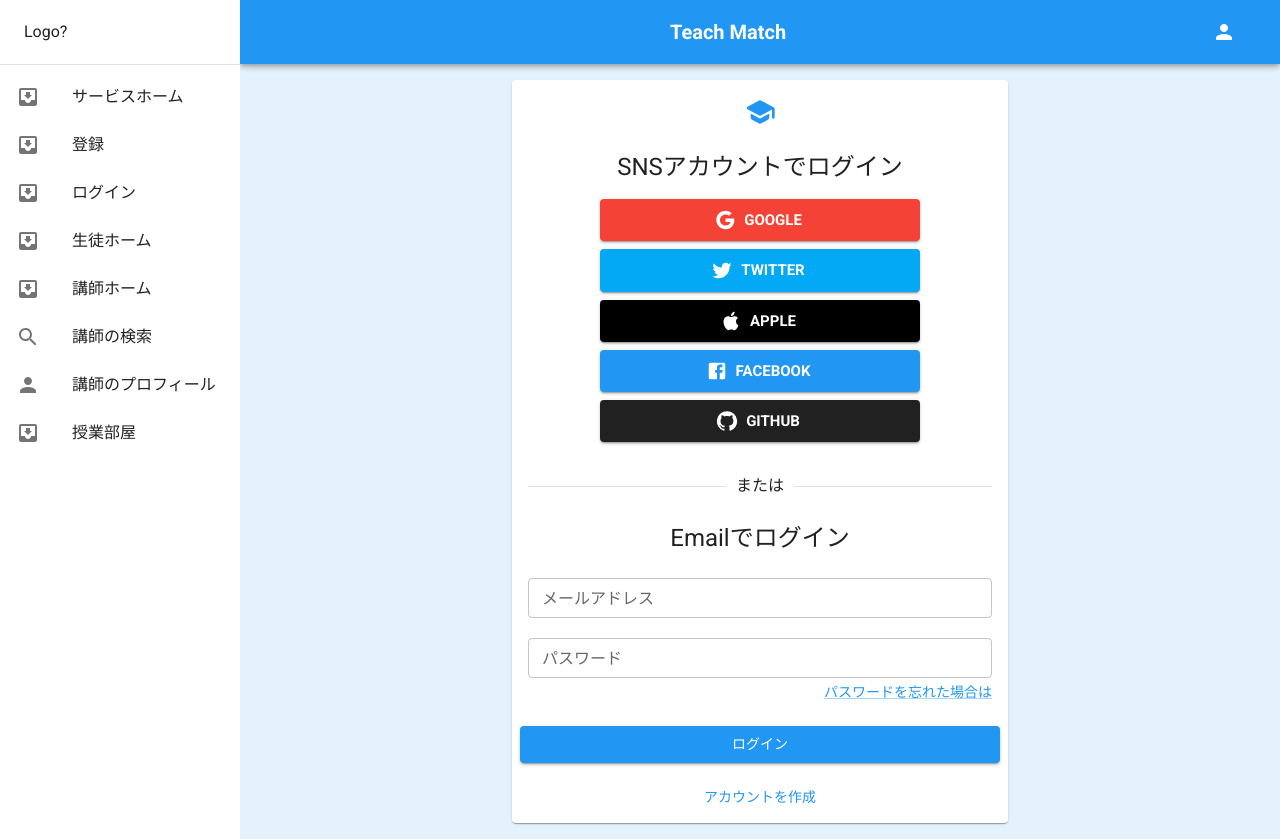
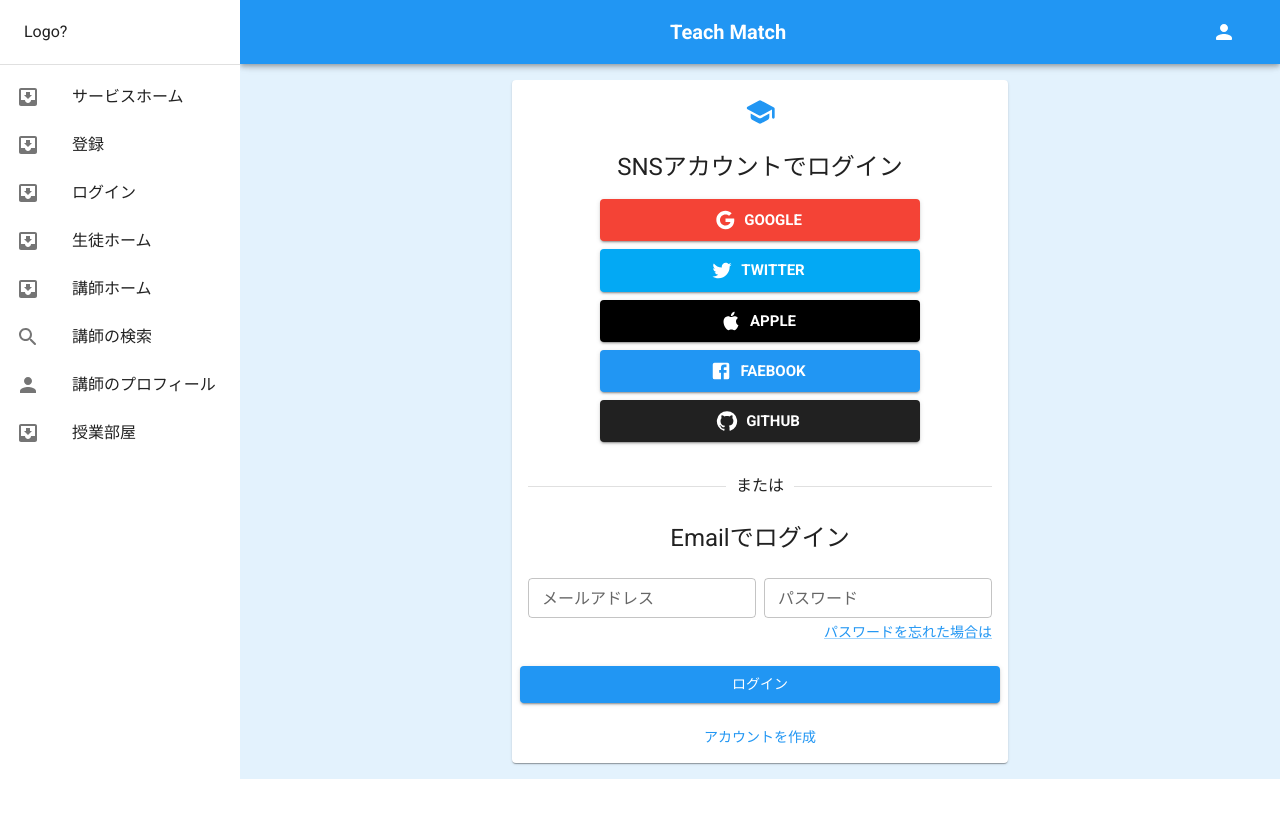
Before and after one commit to otsuka-private/teachmatch-front, a Next.js app: page /login in a window 1280 px wide. After the commit the page ends 800 px from the top, so only its background shows below. Built offline with nearby package versions, Linux system fonts and the light colour scheme.

Commit message:
ログインカードのスタイリングとコードを整理

```diff
--- a/src/components/pages/login/LoginHome.js
+++ b/src/components/pages/login/LoginHome.js
@@ -8,6 +8,7 @@
 import SchoolRoundedIcon from '@mui/icons-material/SchoolRounded';
 import GitHubIcon from '@mui/icons-material/GitHub';
 import { blue, grey, lightBlue, red } from "@mui/material/colors";
+import { v4 as uuid } from "uuid";
 import ContainedButton from "components/common/ContainedButton";
 import { auth } from "lib/firebase";
 
@@ -75,6 +76,39 @@
             });
     }
 
+    const signInWithSNSButtons = [{
+        text: 'google',
+        icon: <GoogleIcon />,
+        onClick: loginWithGoogle,
+        bgcolor: red[500]
+    }, {
+        text: 'twitter',
+        icon: <TwitterIcon />,
+        onClick: loginWithTwitter,
+        bgcolor: lightBlue[500]
+    }, {
+        text: 'apple',
+        icon: <AppleIcon />,
+        onClick: null,
+        bgcolor: '#000'
+    }, {
+        text: 'faebook',
+        icon: <FacebookIcon />,
+        onClick: null,
+        bgcolor: blue[500]
+    }, {
+        text: 'github',
+        icon: <GitHubIcon />,
+        onClick: null,
+        bgcolor: grey[900]
+    }].map(sns => {
+        const { text, icon, onClick, bgcolor } = sns;
+
+        return (
+            <Button key={uuid()} variant="contained" size="large" sx={{ bgcolor, fontWeight: 700, mb: { xs: '0.5rem' } }} onClick={onClick} startIcon={icon}>{text}</Button>
+        )
+    })
+
     return (
         <Grid container spacing={0}>
             <Grid item xs={0} md={3}></Grid>
@@ -84,19 +118,15 @@
                         <Typography variant="body1"><SchoolRoundedIcon sx={{ fontSize: '2rem', color: blue[500], mb: 2 }} /></Typography>
                         <Typography variant="h5" sx={{ mb: '1rem' }}>SNSアカウントでログイン</Typography>
                         <Box sx={{ display: 'flex', flexDirection: 'column', maxWidth: '20rem', m: '0 auto' }}>
-                            <Button variant="contained" size="large" sx={{ bgcolor: red[500], fontWeight: 700, mb: { xs: '0.5rem' } }} onClick={loginWithGoogle} startIcon={<GoogleIcon />}>Google</Button>
-                            <Button variant="contained" size="large" sx={{ bgcolor: lightBlue[500], fontWeight: 700, mb: { xs: '0.5rem' } }} onClick={loginWithTwitter} startIcon={<TwitterIcon />}>Twitter</Button>
-                            <Button variant="contained" size="large" sx={{ bgcolor: "#000", fontWeight: 700, mb: { xs: '0.5rem' } }} startIcon={<AppleIcon />}>Apple</Button>
-                            <Button variant="contained" size="large" sx={{ bgcolor: blue[500], fontWeight: 700, mb: { xs: '0.5rem' } }} startIcon={<FacebookIcon />} >Facebook</Button>
-                            <Button variant="contained" size="large" sx={{ bgcolor: grey[900], fontWeight: 700, mb: { xs: '0.5rem' } }} startIcon={<GitHubIcon />}>Github</Button>
+                            {signInWithSNSButtons}
                         </Box>
                         <Divider sx={{ m: '1.5rem 0' }}>または</Divider>
                         <Typography variant="h5" sx={{ mb: '1rem' }}>Emailでログイン</Typography>
                         <Grid container spacing={1} sx={{ textAlign: 'left' }}>
-                            <Grid item xs={12}>
+                            <Grid item xs={12} md={6}>
                                 <TextField size="small" fullWidth variant="outlined" margin="dense" label="メールアドレス" inputRef={userIdInput} />
                             </Grid>
-                            <Grid item xs={12}>
+                            <Grid item xs={12} md={6}>
                                 <TextField size="small" fullWidth variant="outlined" margin="dense" label="パスワード" inputRef={passwordInput} />
                                 <Typography variant="body2" sx={{ textAlign: 'right' }}><Link>パスワードを忘れた場合は</Link></Typography>
                             </Grid>
```
